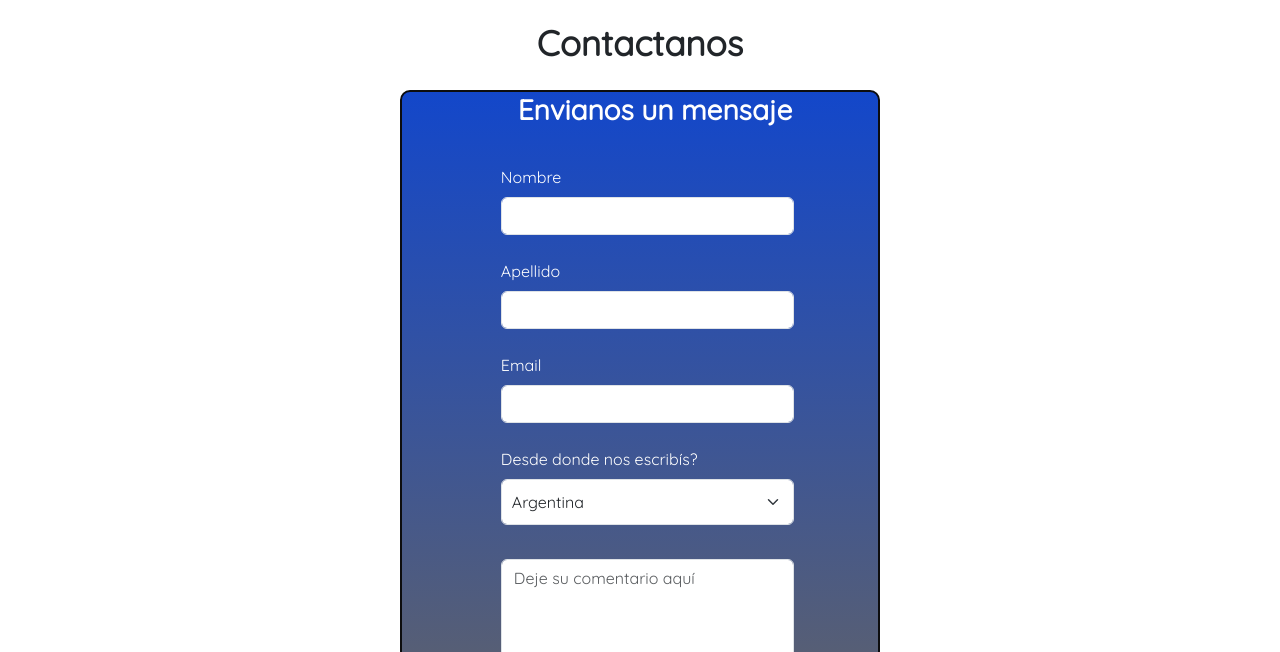
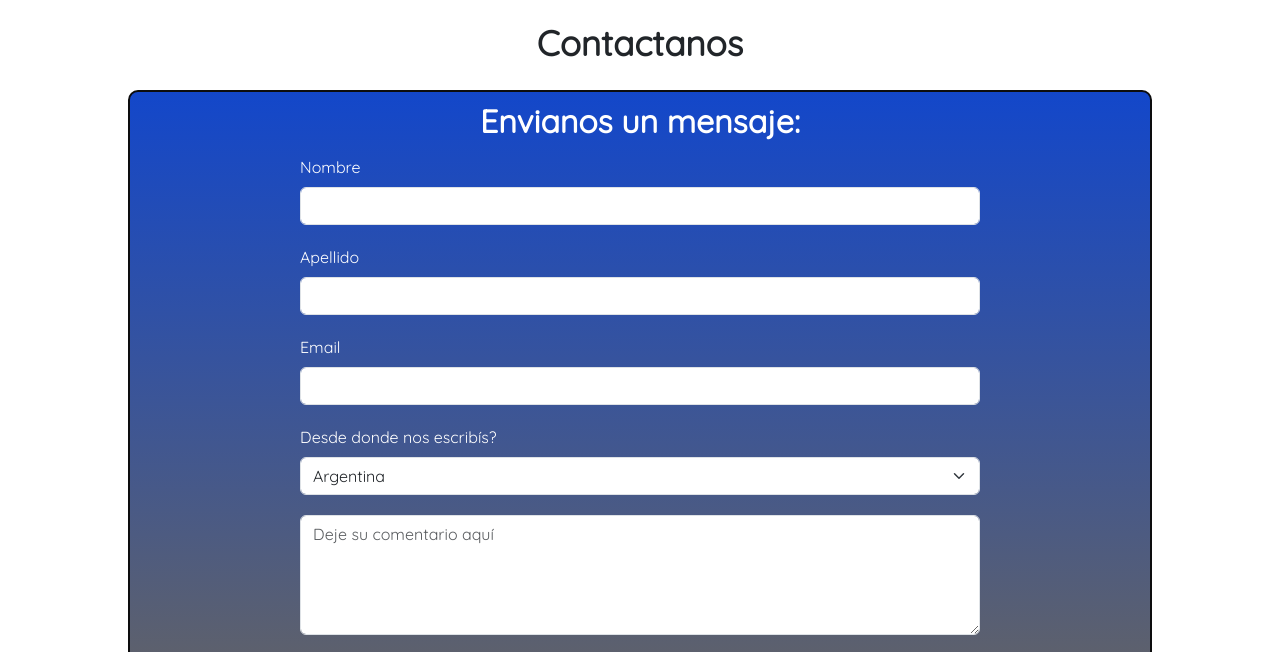
Before and after one commit to antonelladeff/web, a website: page paginas/contacto.html in a window 1280 px wide. Shown: the part 120-772 px from the top of the page. Drawn offline with Linux system fonts and the light colour scheme.

Commit message:
casi terminando

```diff
--- a/paginas/contacto.html
+++ b/paginas/contacto.html
@@ -59,8 +59,8 @@
     <main>
       <h1 class="title">Contactanos</h1>
       <section>
-        <form class="formulario col-lg-8 col-md-8 col-sm-8 row gy-4">
-          <h2 class="tituloFormulario">Envianos un mensaje</h2>
+        <form class="formulario col-lg-8 col-md-8 col-sm-8">
+          <h2 class="tituloformulario">Envianos un mensaje:</h2>
           <div class="col-lg-8 col-md-8 col-sm-8">
             <label for="inputName" class="form-label">Nombre</label>
             <input type="text" class="form-control" id="inputName">
@@ -77,17 +77,17 @@
             <label for="inputPais" class="form-label">Desde donde nos escribís?</label>
             <select id="inputPais" class="form-select form-control">
               <option selected>Argentina</option>
-              <option>Argentina</option>
+              <option>Italia</option>
               <option>España</option>
               <option>Dinamarca</option>
               <option>Otro</option>
             </select>
           </div>
           <div class="col-lg-8 col-md-8 col-sm-8">
-            <textarea class="form-control" placeholder="Deje su comentario aquí" id="inputTextarea" style="height: 120px"
-              class="form-control"></textarea>
+            <textarea class="form-control" placeholder="Deje su comentario aquí" id="inputTextarea"
+              style="height: 120px" class="form-control"></textarea>
           </div>
-            <div class ="botones">
+          <div class="botones">
             <button class="boton boton--enviar" type="submit">Enviar</button>
             <button class="boton boton--cancelar" type="reset">Cancelar</button>
           </div>
--- a/scss/_extend.scss
+++ b/scss/_extend.scss
@@ -7,7 +7,6 @@
     background-color: blue;
     color: $colorsecundario ;
     border-radius: 5px;
-
 
 }
 
--- a/scss/_main.scss
+++ b/scss/_main.scss
@@ -122,7 +122,7 @@ h2 {
 	font-weight: bold;
 	margin-top: 10px;
 	margin-bottom: 15px;
-	margin-left: 15px;
+
 
 
 }
@@ -214,8 +214,7 @@ p {
 }
 
 .formulario {
-	width: 100%;
-	max-width: 480px;
+	width: 80%;
 	margin: 0 auto;
 	display: flex;
 	flex-direction: column;
@@ -229,31 +228,36 @@ p {
 }
 
 .tituloFormulario {
-
+	padding-top: 10px;
 	margin-top: 1px;
 	text-align: center;
 	font-size: 28px;
+}
+
+.formulario{
+	div{
+	padding-bottom: 20px;
+	}
 }
 
 .form-label {
 	font-size: 16px;
 }
 
-.form-conte {
+.form-control {
 	width: 100%;
+
 
 }
 
 .form-select {
 	width: 100%;
-	padding: 10px;
-	margin-bottom: 10px;
-
 
 }
 
 .form-textarea {
 	width: 100%;
+
 }
 
 
--- a/scss/_mediaqueries.scss
+++ b/scss/_mediaqueries.scss
@@ -148,7 +148,7 @@
 		display: flex;
 		justify-content: center;
 		align-items: center;
-		gap: 40px;
+		gap: 60px;
 
 	}
 }
@@ -166,15 +166,18 @@
 		margin-bottom: 2%;
 	}
 
+	.formulario {
+		width: 100%;
 
+	}
 
-
-	.botones {
+		.botones {
 		display: flex;
 		justify-content: center;
 		align-items: center;
 		gap: 50px;
 
+
 	}
 
 }
```
Also changed, not shown: css/estilos.css, 1 other file. Lines whose indentation alone changed are shown as unchanged.
